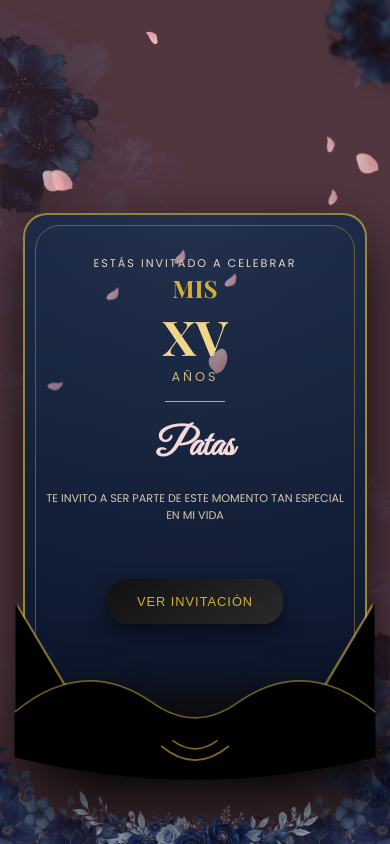
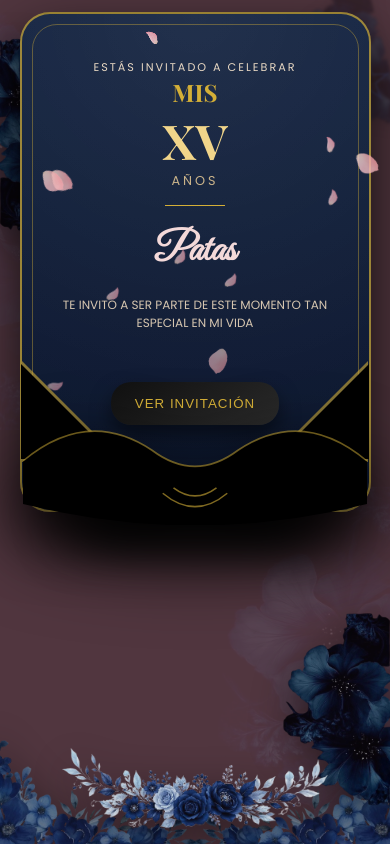
Before and after one commit to Lalo0731/invitacion-xv, a React (Vite) app: page / in a window 390 px wide. Built offline with nearby package versions, Linux system fonts and the light colour scheme.

Commit message:
Ajustando pantalla

```diff
--- a/src/styles/components/loader.scss
+++ b/src/styles/components/loader.scss
@@ -1,12 +1,17 @@
-.loader {
-  height: 100vh;
+.loader{
   position: relative;
+  width: 100%;
+  min-height: 100dvh;
   overflow: hidden;
+
   display: flex;
   justify-content: center;
-  align-items: center;
-  background: #000;
-  transition: all 0.8s ease;
+  align-items: flex-start;
+
+  padding-top: clamp(12px, 3vh, 30px);
+  padding-bottom: clamp(10px, 2vh, 24px);
+
+  background:#000;
 }
 
 .loader--exit {
@@ -77,19 +82,19 @@
   box-shadow: 0 10px 25px rgba(0,0,0,0.4);
 }
 
-.envelope__content {
+.envelope__content{
   position: relative;
   z-index: 2;
-    display: flex;
-  justify-content: center;
-  align-items: center;
-  flex-direction: column;
-  // transform: translateY(6vh);
-  padding-top: 12vh;
 
+  flex: 1;
 
-  display: flex;
-  justify-content: center;
+  width: 100%;
+
+  display:flex;
+  flex-direction:column;
+
+  justify-content:center;
+  align-items:center;
 }
 
 /* animación */
@@ -102,24 +107,28 @@
 /* TARJETA ESTILO INVITACIÓN */
 /* ========================= */
 
-.loader__card {
-  position: relative;
-  width: 340px;
-  padding: 70px 30px 90px; /* 👈 más alta abajo */
-  min-height: 520px;
-  border-radius: 30px;
-  text-align: center;
-  z-index: 2;
+.loader__card{
 
-  /* 🎨 rosa elegante */
-   background:
-    radial-gradient(circle at top, rgba(255,255,255,0.08), transparent),
-    linear-gradient(180deg, #0f1f3d, #0a142b);
+  position:relative;
 
-  box-shadow: 0 25px 60px rgba(0,0,0,0.8);
+  width:min(340px,90vw);
 
-  border: 2px solid rgba(212,175,55,0.7);
-  transition: all 0.8s cubic-bezier(.22,1,36,1);
+  min-height:560px;
+
+  padding:60px 24px 90px;
+
+  border-radius:30px;
+
+  text-align:center;
+
+  background:
+  radial-gradient(circle at top,rgba(255,255,255,.08),transparent),
+  linear-gradient(180deg,#0f1f3d,#0a142b);
+
+  border:2px solid rgba(212,175,55,.7);
+
+  box-shadow:0 25px 60px rgba(0,0,0,.8);
+
 }
 
 .loader--exit .loader__card {
@@ -339,7 +348,7 @@
 
 .card-stand {
   position: absolute;
-  bottom: -35px;
+  bottom: -25px;
   pointer-events: none;
   left: 50%;
   transform: translateX(-50%);
@@ -418,111 +427,58 @@
   box-shadow: inset 0 0 0 2px rgba(212,175,55,0.15);
 }
 
+@media (max-width:480px){
 
-@media (max-width: 480px) {
+  .loader{
 
-  /* 👉 card más fluida */
-  .loader__card {
-    width: 88%;
-    padding: 40px 20px;
-    border-radius: 24px;
+    padding-top:12px;
+
+    padding-bottom:10px;
 
   }
 
-  /* 👉 textos más proporcionados */
-  .loader__xv {
-    font-size: 3rem;
+  .loader__card{
+
+    width:90%;
+
+    min-height:500px;
+
+    padding:45px 20px 80px;
+
   }
 
-  .loader__name {
-    font-size: 2.4rem;
+  .loader__xv{
+    font-size:3rem;
   }
 
-  .loader__text {
-    font-size: 0.7rem;
+  .loader__name{
+    font-size:2.5rem;
   }
 
-  /* 👉 botón más compacto */
-  .loader__btn {
-  padding: 15px 30px;
-        font-size: 0.8rem;
-        margin-top: 30px;
+  .loader__btn{
+    margin-top:25px;
   }
 
-  /* 👉 FLORES (clave) */
-  .flower {
-    width: 140px;
-    opacity: 0.7;
+  .flower{
+    width:130px;
   }
 
   .flower--bl,
-  .flower--tr {
-    width: 220px;
-    // transform: translateY(15%);
+  .flower--tr{
+    width:230px;
   }
 
-  .flower--bc {
-    width: 260px;
-    bottom: -40px;
+  .flower--bc{
+    width:280px;
+    bottom:-5px;
   }
 
-  /* 👉 quitar ruido arriba */
-  .flower--tl {
-    width: 120px;
-    opacity: 0.5;
-  }
+  .card-stand{
 
-  .flower--br {
-    width: 120px;
-    opacity: 0.5;
-  }
+    width:430px;
 
-  .flower--far-tr {
-    width: 106px;
-    opacity: 0.7;
-    top: -48px;
-    right: -20px;
-  }
+    bottom:-20px;
 
-  /* 👉 BASE (stand) más chica */
-  .card-stand {
-    width: 451px;
-    bottom: -54px;
-  }
-
-  /* 👉 triángulos proporcionales */
-  .card-stand::after {
-    right: 48px;
-    // border-left: 70px solid transparent;
-    // border-bottom: 70px solid rgba(212,175,55,0.6);
-
-    border-left: 68px solid transparent;
-    border-bottom: 114px solid rgba(212, 175, 55, 0.6);
-  }
-
-  .card-stand::before {
-    left: 48px;
-    // border-right: 70px solid transparent;
-    // border-bottom: 70px solid rgba(212,175,55,0.6);
-
-    border-right: 68px solid transparent;
-    border-bottom: 113px solid rgba(212, 175, 55, 0.6);
-  }
-
-  .triangles::after {
-    right: 46px;
-    border-left: 65px solid transparent;
-    // border-bottom: 65px solid #000;
-
-    border-bottom: 110px solid #000;
-  }
-
-  .triangles::before {
-    left: 46px;
-    border-right: 65px solid transparent;
-    // border-bottom: 65px solid #000;
-
-    border-bottom: 110px solid #000;
   }
 
 }
```
